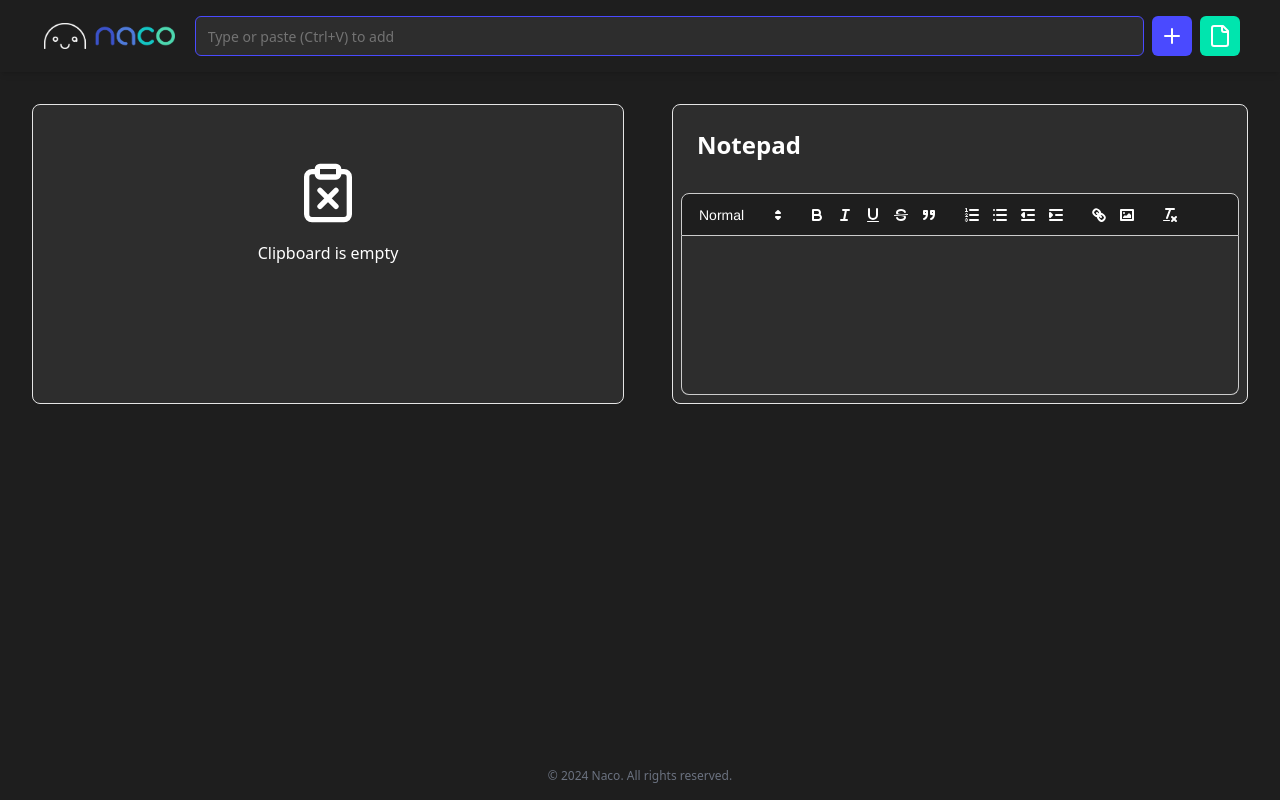
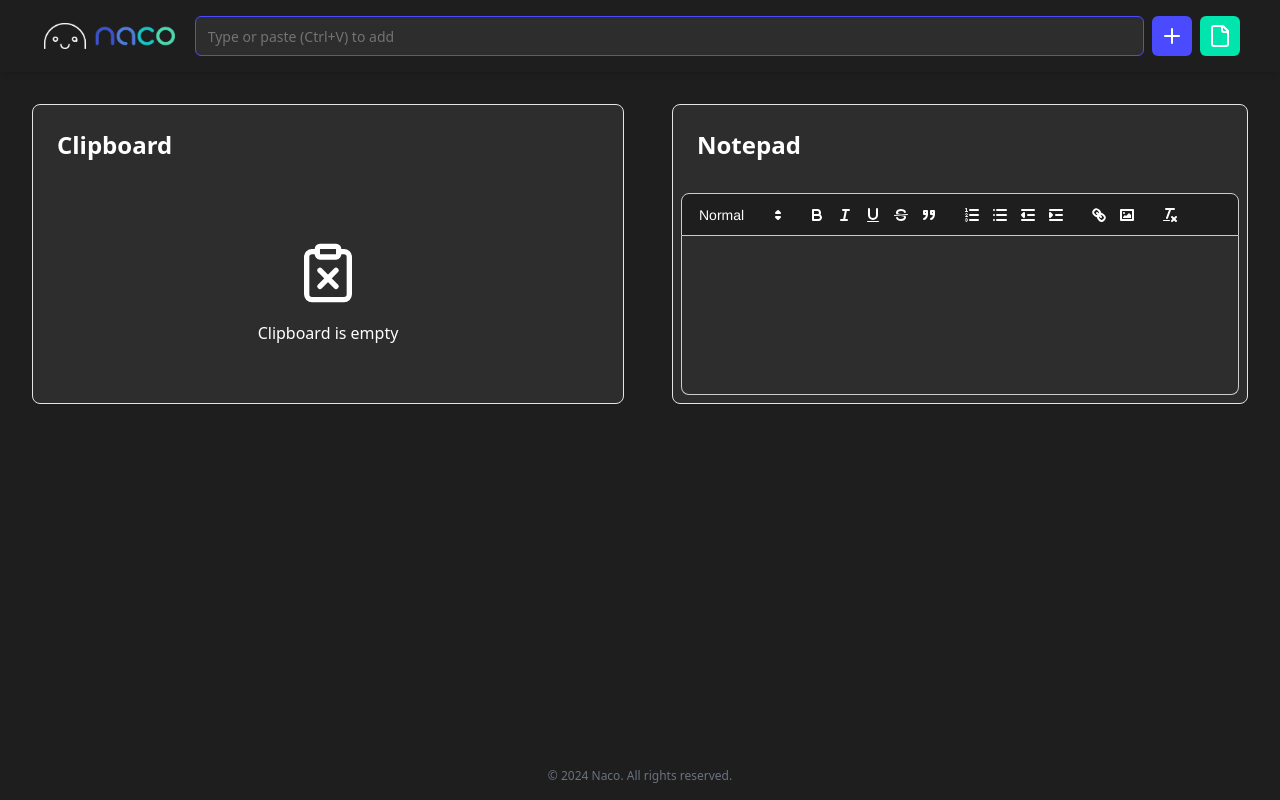
Before and after one commit to naco0406/naco_clip, a Next.js app: page / in a window 1280 px wide. Built offline with nearby package versions, Linux system fonts and the light colour scheme.

Commit message:
fix: 누락된 제목 추가

```diff
--- a/src/components/ClipboardContent.tsx
+++ b/src/components/ClipboardContent.tsx
@@ -1,7 +1,7 @@
 import React from 'react';
 import { Clipboard, Trash2, File, ClipboardX, GripVertical } from 'lucide-react';
 import { Button } from "@/components/ui/button"
-import { Card, CardContent } from "@/components/ui/card"
+import { Card, CardHeader, CardContent } from "@/components/ui/card"
 import { DragDropContext, Droppable, Draggable, DropResult } from 'react-beautiful-dnd';
 
 export type ClipboardItemType = {
@@ -30,6 +30,9 @@ const ClipboardContent: React.FC<ClipboardContentProps> = ({ items, copyToClipbo
 
     return (
         <Card className="flex flex-col h-full m-6 bg-[#2D2D2D] overflow-hidden rounded-lg min-h-[300px]">
+            <CardHeader>
+                <h2 className="text-2xl font-bold text-white">Clipboard</h2>
+            </CardHeader>
             <CardContent className="flex-grow overflow-y-auto p-4">
                 {items.length === 0 ? (
                     <div className="flex flex-col items-center justify-center h-full text-white">
```
